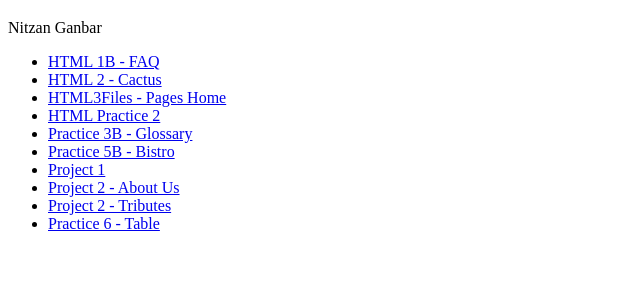
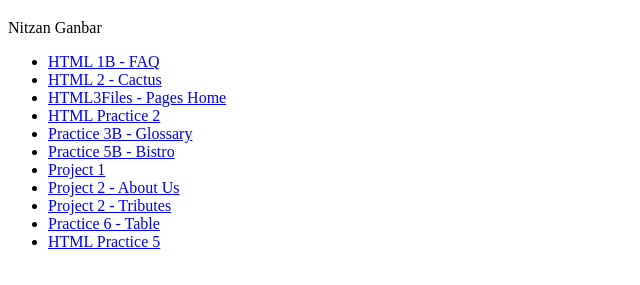
Before and after one commit to NitzanGanbar/INFO2420, a plain HTML site: page index.html in a window 1280 px wide. Shown: the part 61-346 px from the top of the page, without its empty margins (0-640 px from the left). Drawn offline with Linux system fonts and the light colour scheme.

Commit message:
Update index.html

```diff
--- a/index.html
+++ b/index.html
@@ -18,6 +18,8 @@
   <li><a href="Project2/AboutUs.html">Project 2 - About Us</a></li>
   <li><a href="Project2/Tributes.html">Project 2 - Tributes</a></li>
   <li><a href="Practices/HTML6-1/table.html">Practice 6 - Table</a></li>
+  <li><a href="Practices/HTML5/index.html">HTML Practice 5</a></li>
+
 </ul>
 
 </body>
```
